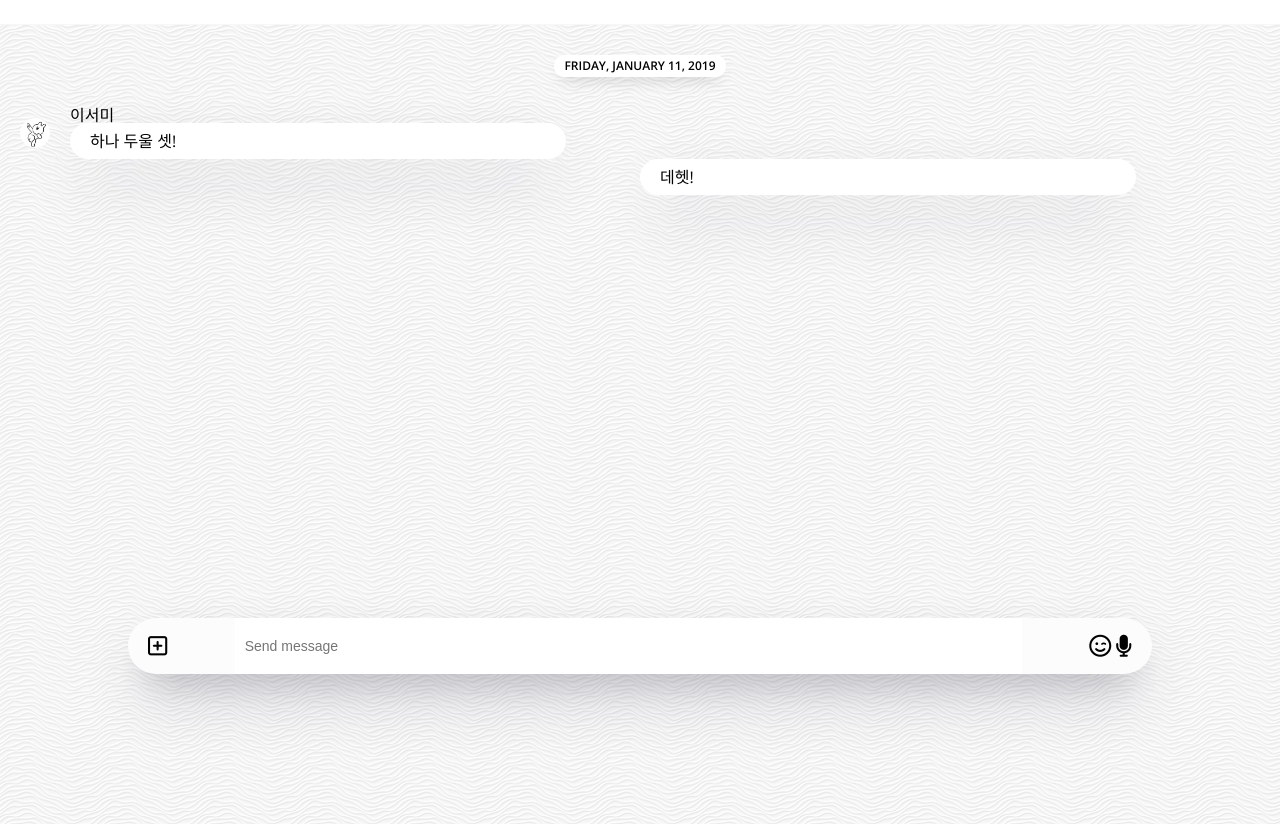
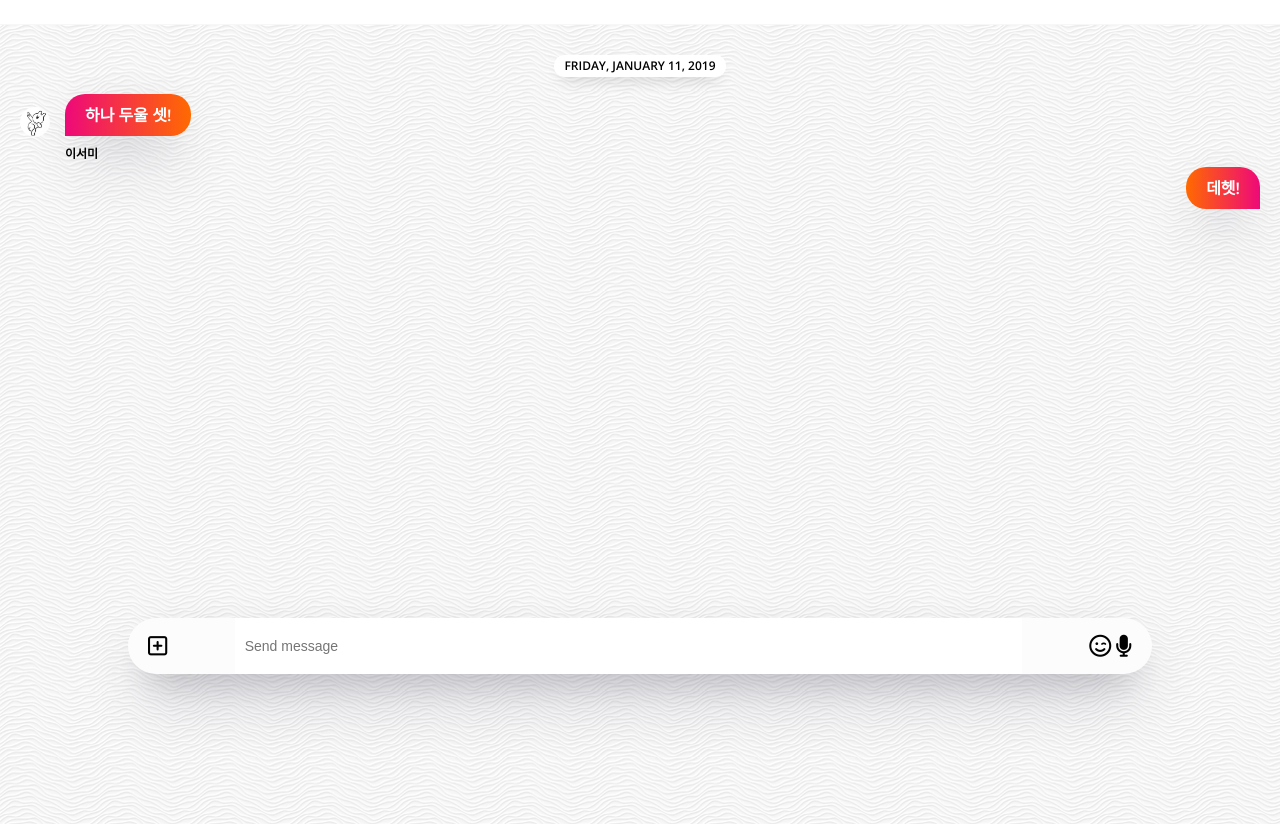
Before and after one commit to Ramsr-git/kakao_clone_seonbox, a plain HTML site: page chat.html in a window 1280 px wide. Shown: the part 76-900 px from the top of the page. Drawn offline with nearby package versions, Linux system fonts and the light colour scheme.

Commit message:
chat.css
말풍선 색입히기, 다듬기

```diff
--- a/chat.html
+++ b/chat.html
@@ -46,18 +46,18 @@
         <li class="incoming-message message">
           <img src="images/avatar.jpg" class="m-avatar message__avatar" />
           <div class="message__content">
+            <span class="message__bubble">
+              하나 두울 셋!
+            </span>
             <spn class="message__author">이서미</spn>
-            <div class="message__bubble">
-              하나 두울 셋!
-            </div>
           </div>
         </li>
         <li class="sent-message message">
           <span class="message__timestamp"></span>
           <div class="message__content">
-            <div class="message__bubble">
+            <span class="message__bubble">
               데헷!
-            </div>
+            </span>
           </div>
         </li>
       </ul>
--- a/css/chat.css
+++ b/css/chat.css
@@ -71,12 +71,8 @@
 
 .message {
   display: flex;
-  align-items: center;
-  width: 50%;
-}
-
-.message .message__content {
-  width: 80%;
+  align-items: flex-start;
+  margin-bottom: 20px;
 }
 
 .incoming-message {
@@ -90,7 +86,7 @@
 .incoming-message img {
   width: 30px;
   border-radius: 15px;
-  margin-right: 20px;
+  margin-right: 15px;
 }
 
 .message .message__bubble {
@@ -98,5 +94,24 @@
   box-shadow: 0 30px 60px -12px rgba(50, 50, 93, 0.25),
     0 18px 36px -18px rgba(0, 0, 0, 0.3), 0 -12px 36px -8px rgba(0, 0, 0, 0.025);
   padding: 10px 20px;
-  border-radius: 30px;
+  border-radius: 20px;
+  color: white;
+  font-weight: 600;
 }
+
+.incoming-message .message__author {
+  margin-top: 25px;
+  display: block;
+  font-weight: 600;
+  font-size: 12px;
+}
+
+.incoming-message .message__bubble {
+  border-bottom-left-radius: 0px;
+  background-image: linear-gradient(to right, #ee0979, #ff6a00);
+}
+
+.sent-message .message__bubble {
+  border-bottom-right-radius: 0px;
+  background-image: linear-gradient(to left, #ee0979, #ff6a00);
+}
```
